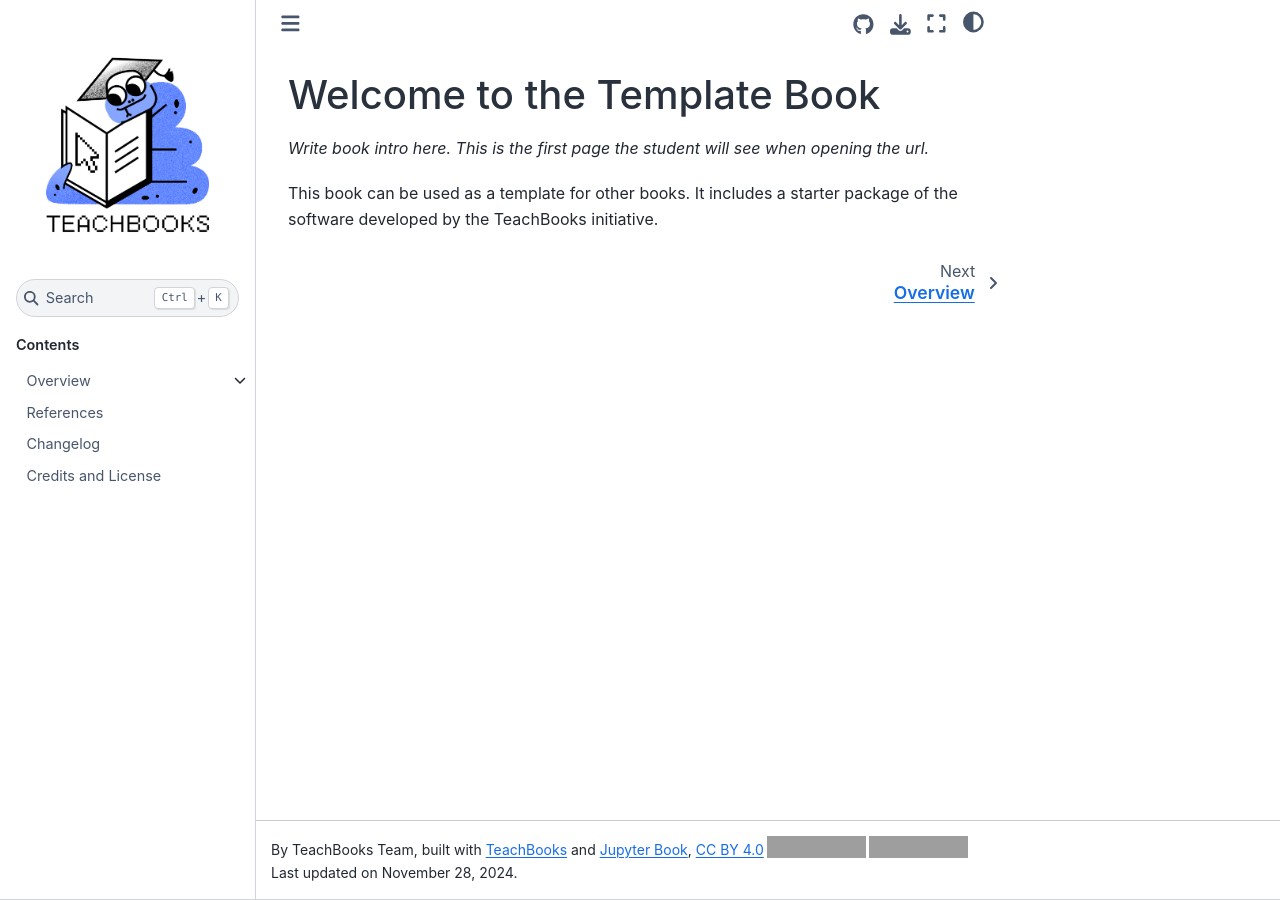
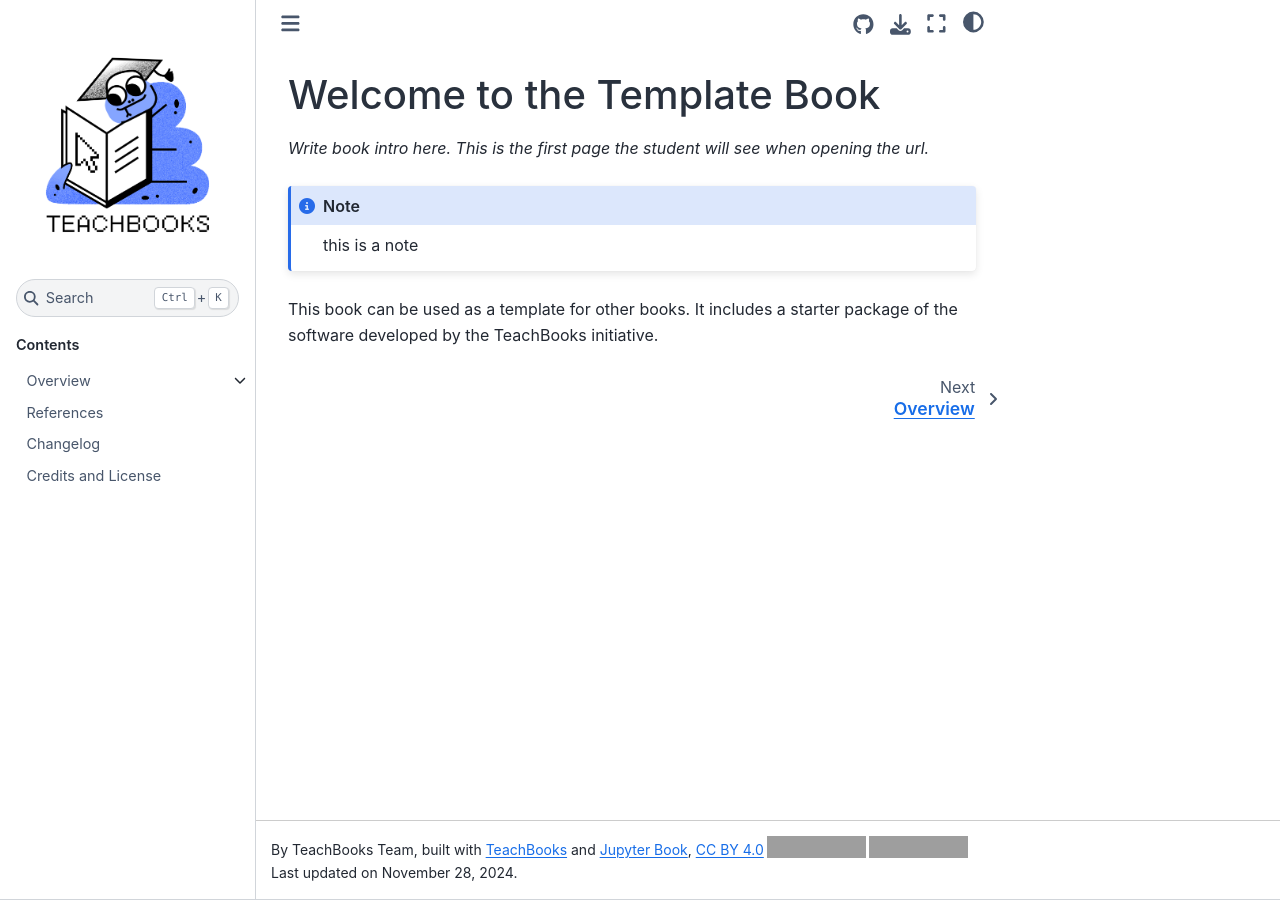
Before and after one commit to TUDelft-MUDE/iitm-workshop-demo, a Jupyter Book: the page built from book/intro.md, in a window 1280 px wide. Built offline with Jupyter Book 1.0.4 settings and Sphinx 7.4.7 and the Sphinx Book theme 1.1.4, drawn with Linux system fonts in a browser that asks for light colours; comment, search, counter and statistics services are not loaded; grey boxes are pictures that could not be loaded.

Commit message:
Update intro.md

````diff
--- a/book/intro.md
+++ b/book/intro.md
@@ -3,4 +3,8 @@
 
 _Write book intro here. This is the first page the student will see when opening the url._
 
+```{note}
+this is a note
+```
+
 This book can be used as a template for other books. It includes a starter package of the software developed by the TeachBooks initiative.
````
